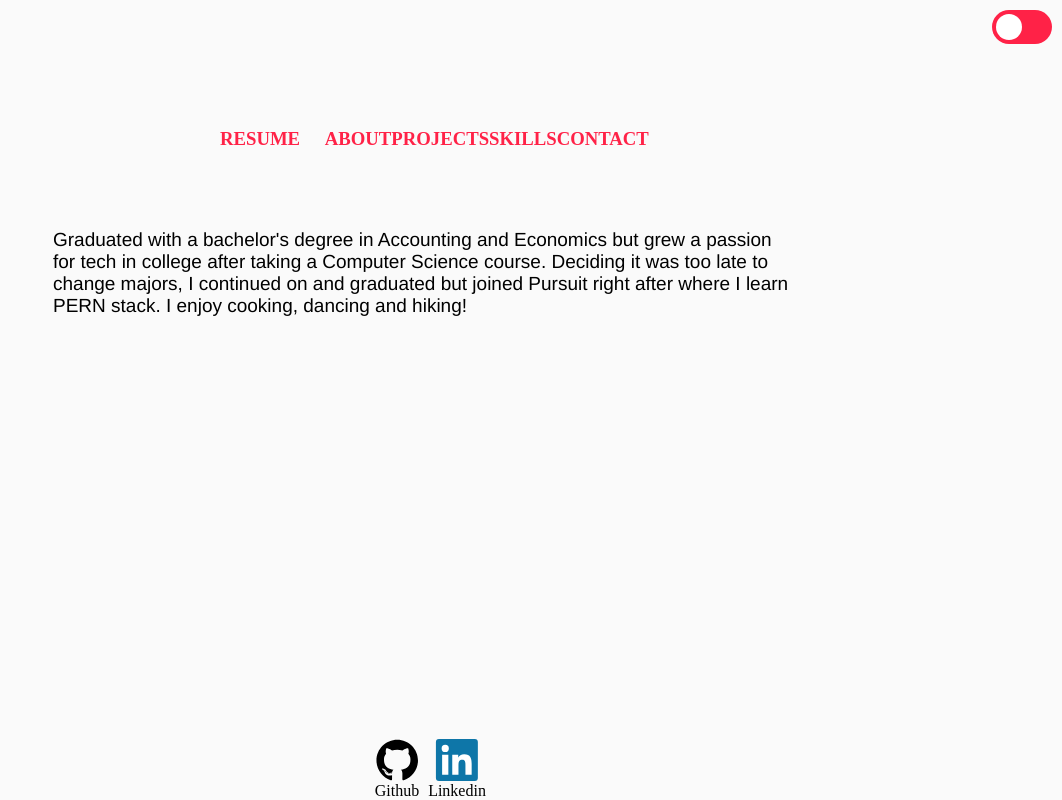
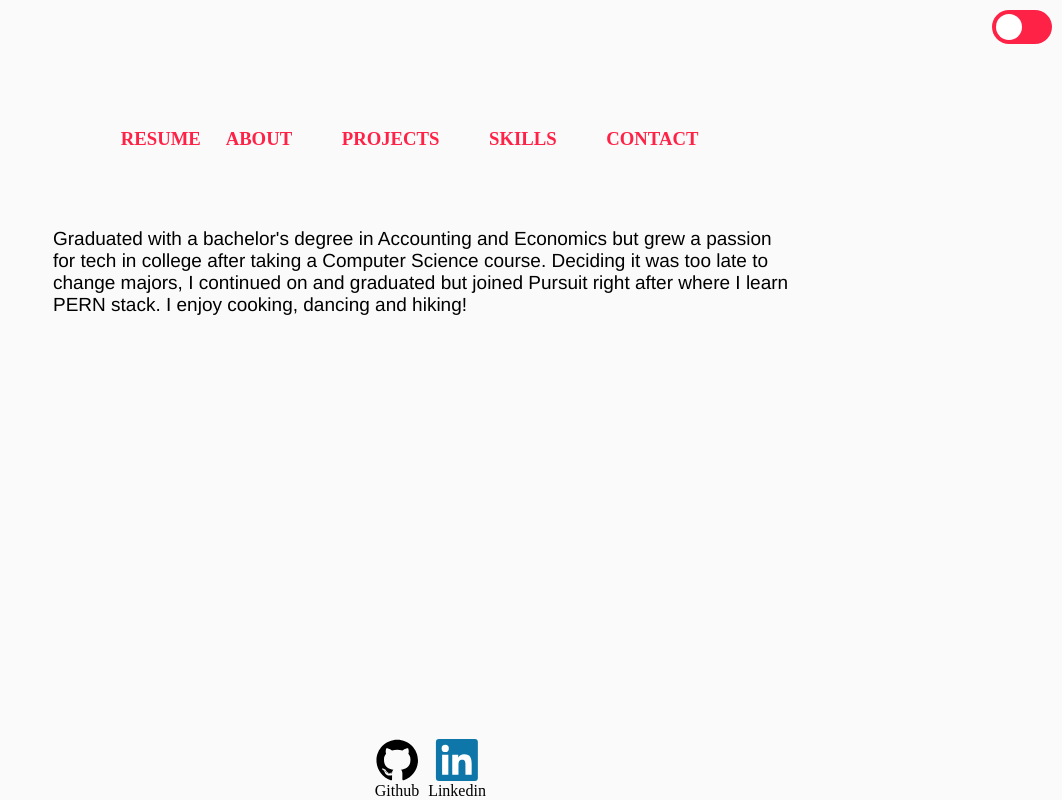
Before and after one commit to KathyPuma/Portfolio, a React (Create React App) app: page / in a window 1280 px wide. Shown: the whole page, without its empty margins (218-1280 px from the left). Built offline with nearby package versions, Linux system fonts and the light colour scheme.

Commit message:
Update CSS for Navbar to take account for dark and light mode

```diff
--- a/src/Components/Navbar.css
+++ b/src/Components/Navbar.css
@@ -14,7 +14,9 @@ ul{
     justify-content: center;
 }
 
-.Nav-link.link, .Nav-link:visited, .Nav-link:active, .Nav-link {
+.Nav-link-darkMode:link, .Nav-link-darkMode:visited, .Nav-link-darkMode:active, .Nav-link-darkMode,
+.Nav-link-lightMode:link, .Nav-link-lightMode:visited, .Nav-link-lightMode:active, .Nav-link-lightMode {
+
   text-decoration: none;
   padding: 2%;
   color: white;
@@ -22,8 +24,8 @@ ul{
 }
 
 
-.Nav-link:after {
-  content: '';
+.Nav-link-lightMode:after, .Nav-link-darkMode:after {
+
   display: block;
   height: 1px;
   width: 0;
@@ -31,10 +33,17 @@ ul{
   transition: width .5s ease, background-color .5s ease;
 }
 
-.Nav-link:hover:after {
+
+.Nav-link-darkMode:hover:after  {
   width: 100%;
   background:  #FF2247;
 }
+
+.Nav-link-lightMode:hover:after   {
+  width: 100%;
+  background:  #eda5a9;
+}
+
 
 
 .x-logo{
```
